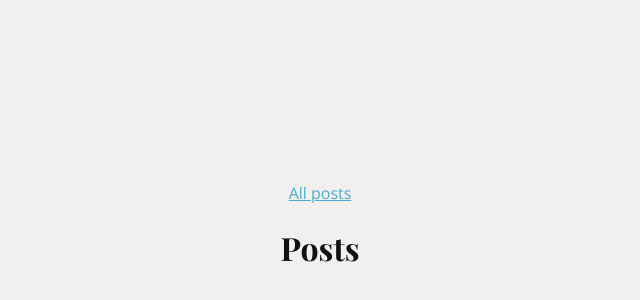
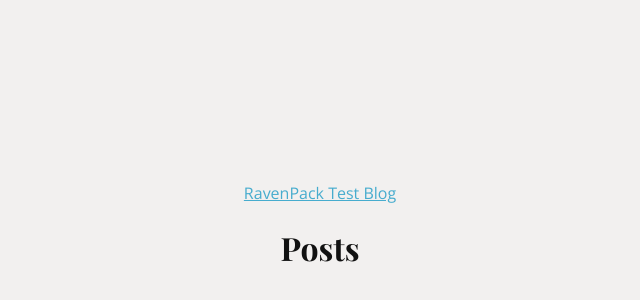
Before and after one commit to andresthor/vite-react-template, a React (Vite) app: page / in a window 1280 px wide. Shown: the part 164-464 px from the top of the page, without its empty margins (320-960 px from the left). Built offline with nearby package versions, Linux system fonts and the light colour scheme; a web font is replaced by a local one.

Commit message:
chore: update readme and site name

```diff
--- a/index.html
+++ b/index.html
@@ -4,7 +4,7 @@
     <meta charset="UTF-8" />
     <link rel="icon" type="image/png" href="/favicon.png" />
     <meta name="viewport" content="width=device-width, initial-scale=1.0" />
-    <title>Vite + React + TS</title>
+    <title>Andrés // RavenPack</title>
   </head>
   <body>
     <div id="root"></div>
--- a/src/components/Header.tsx
+++ b/src/components/Header.tsx
@@ -5,7 +5,7 @@ export default function Header() {
     <header className="site-header">
       <div className="container header-container">
         <Link to="/" className="site-title">
-          All posts
+          RavenPack Test Blog
         </Link>
       </div>
     </header>
```
Also changed, not shown: 1 other file (tests, documents, lock files or other folders).
